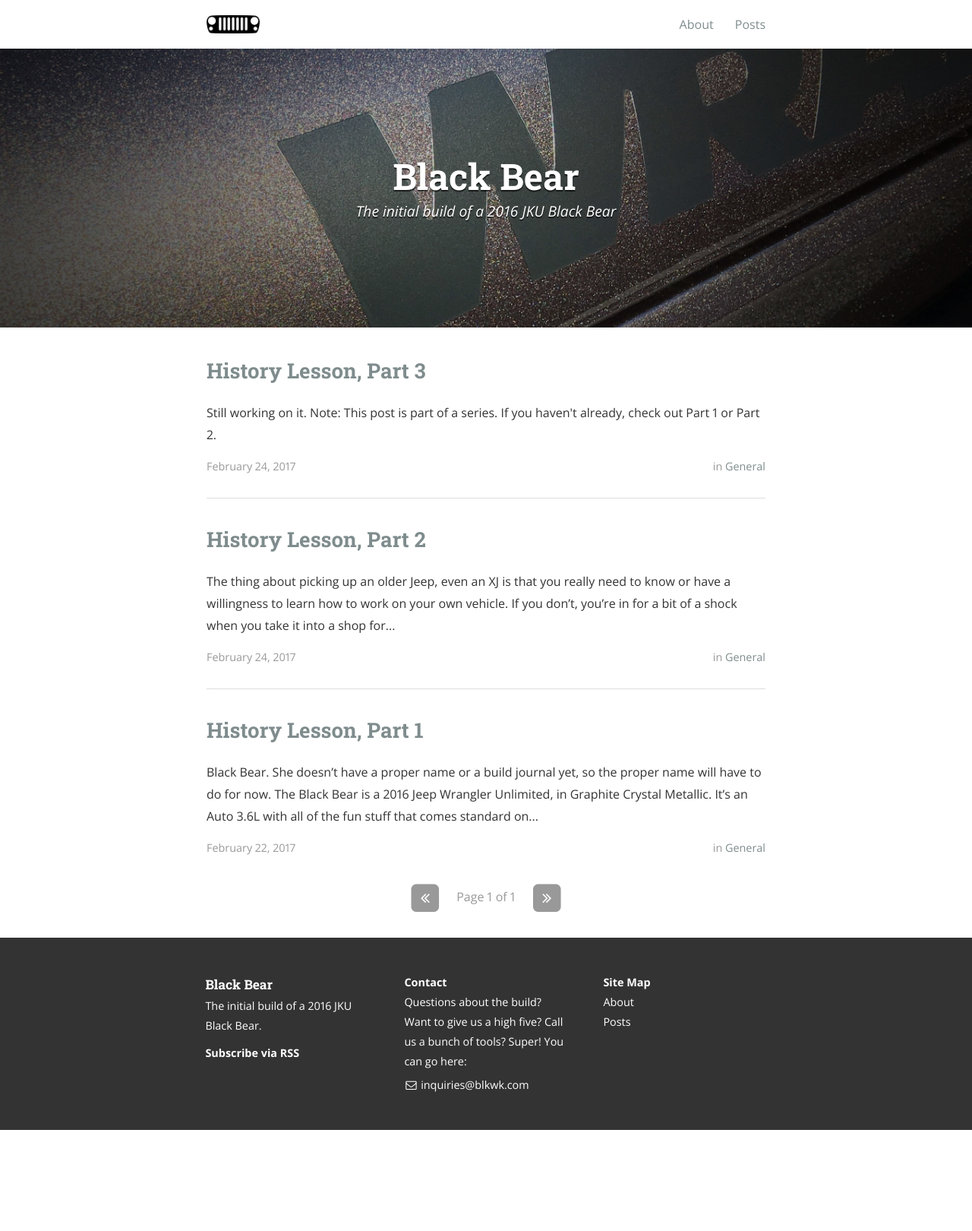
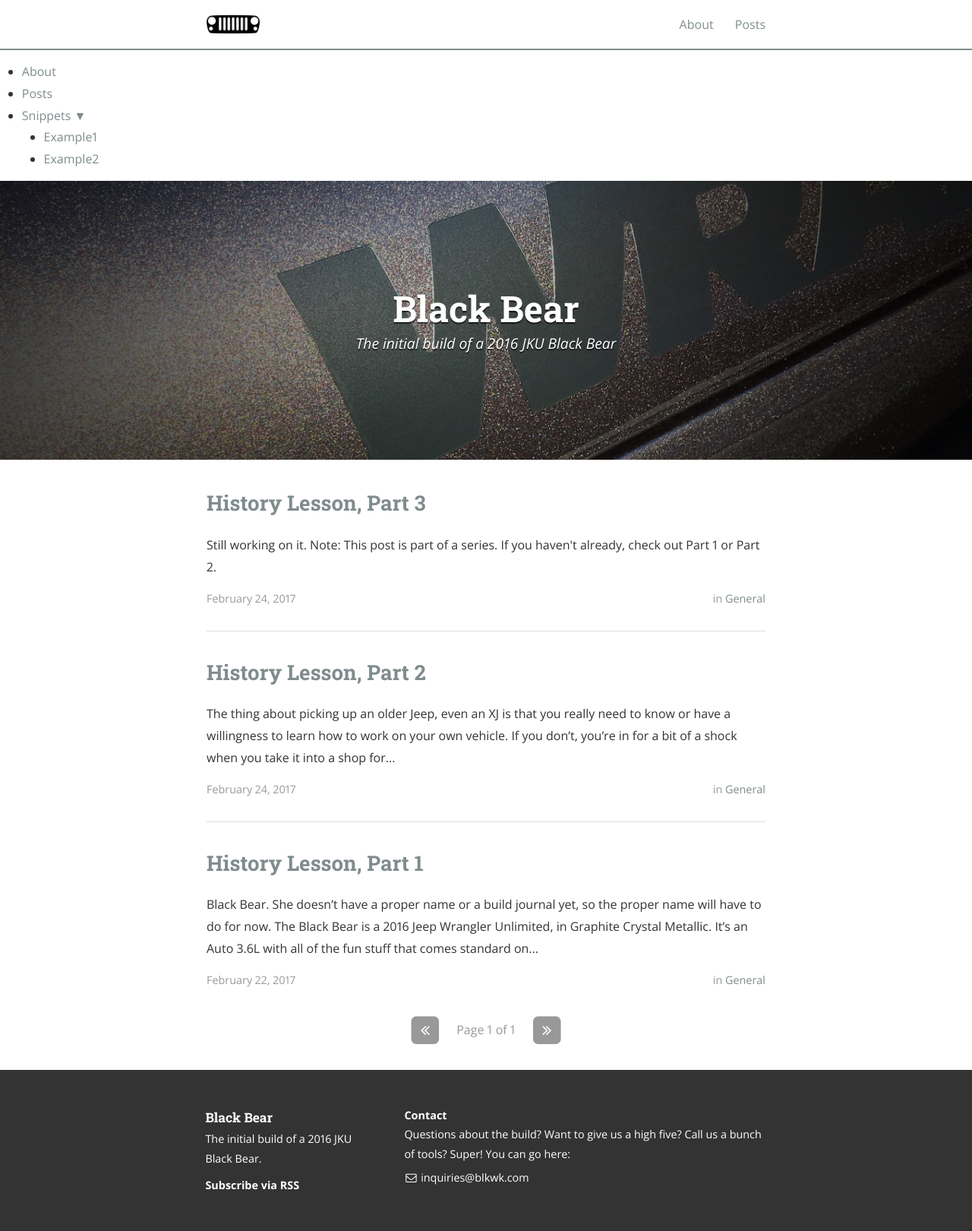
Before and after one commit to blkwk/blackbear, a Jekyll site: the page built from index.html, in a window 1280 px wide. Shown: the whole page at 76% size. Built offline with Jekyll 4.4.1, drawn with Linux system fonts in a browser that asks for light colours; nearby versions of some CDN libraries; the list of posts is cut into pages by our own code; before the commit the page ends 1487 px from its top, so only the background shows below that.

Commit message:
initial reorg of footer and nav layouts

```diff
--- a/_includes/footer.html
+++ b/_includes/footer.html
@@ -32,17 +32,6 @@
           {% endif %}
         {% endfor %}
 
-      </ul>
-    </div>
-
-    <div class="site-signature">
-      <p><strong>Site Map</strong></p>
-      <ul class="pages">
-        {% for page in site.pages %}
-        {% if page.title and page.main_nav != false %}
-          <li class="nav-link"><a href="{{ page.url | prepend: site.baseurl }}">{{ page.title }}</a>
-        {% endif %}
-        {% endfor %}
       </ul>
     </div>
 
--- a/_includes/header.html
+++ b/_includes/header.html
@@ -21,3 +21,29 @@
     </nav>
   </div>
 </header>
+<header>
+  <nav>
+  <ul>
+    {% for menus in site.data.menus %}
+      {% if menus.subcategories != null %}
+        <li>
+          <a href="{{ site.url }}{{ menus.url }}">{{ menus.title }} ▼</a>
+          <ul>
+          {% for subcategory in menus.subcategories %}
+            <li><a href="{{ site.url }}{{ subcategory.subhref }}">{{ subcategory.subtitle }}</a></li>
+          {% endfor %}
+          </ul>
+        </li>
+      {% elsif menus.title == page.title %}
+         <li class="active">
+           <a href="{{ menus.url }}">{{ menus.title }}</a>
+         </li>
+      {% else %}
+        <li>
+          <a href="{{ site.url }}{{ menus.href }}">{{ menus.title }}</a>
+        </li>
+      {% endif %}
+    {% endfor %}
+  </ul>
+</nav>
+</header>
--- a/_sass/_layout.scss
+++ b/_sass/_layout.scss
@@ -427,7 +427,7 @@ pre code.hljs {
 			margin-right: 0;
 		}
 		@include media ($tablet) {
-			@include span-columns(4);
+			@include span-columns(8);
 			margin-top: 0;
 		}
 		font-size: 0.9em;
```
Also changed, not shown: _data/menus.yml (+12 -4 lines).
